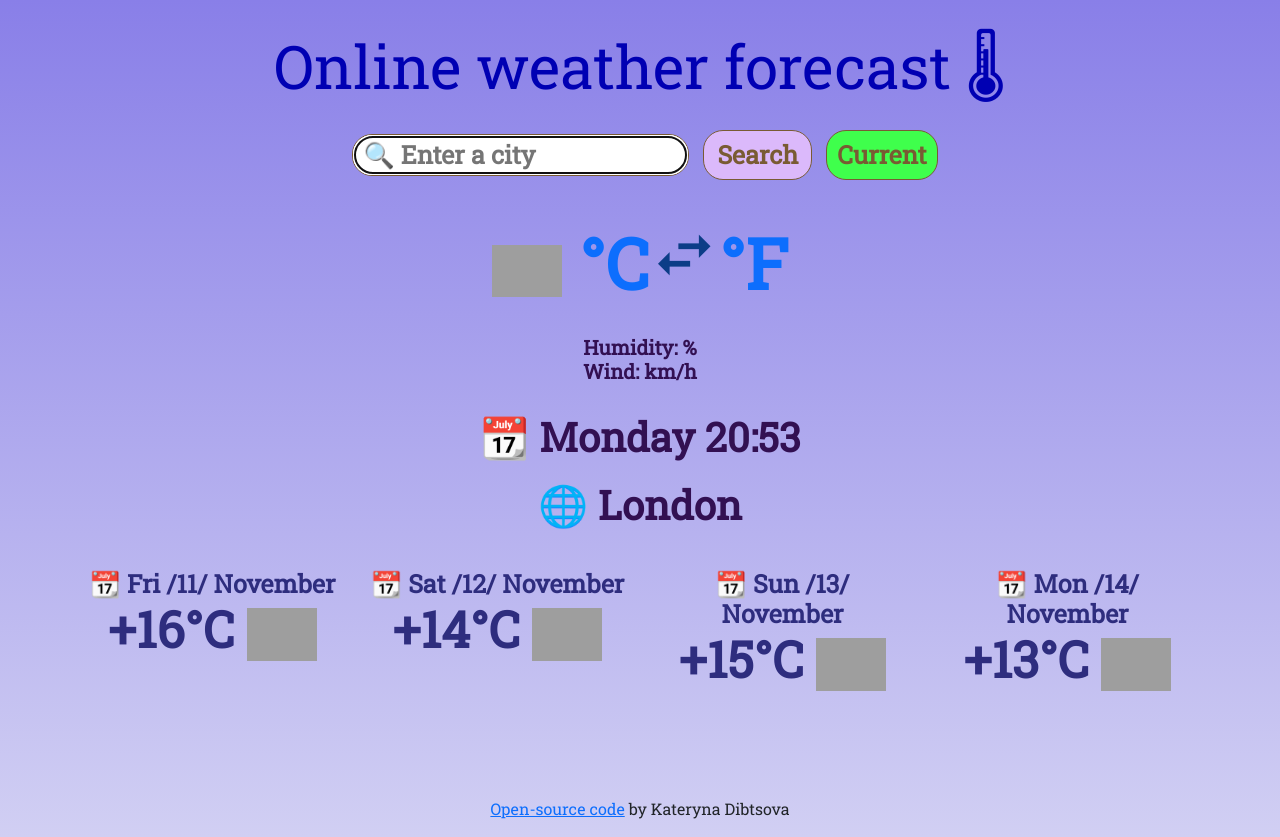
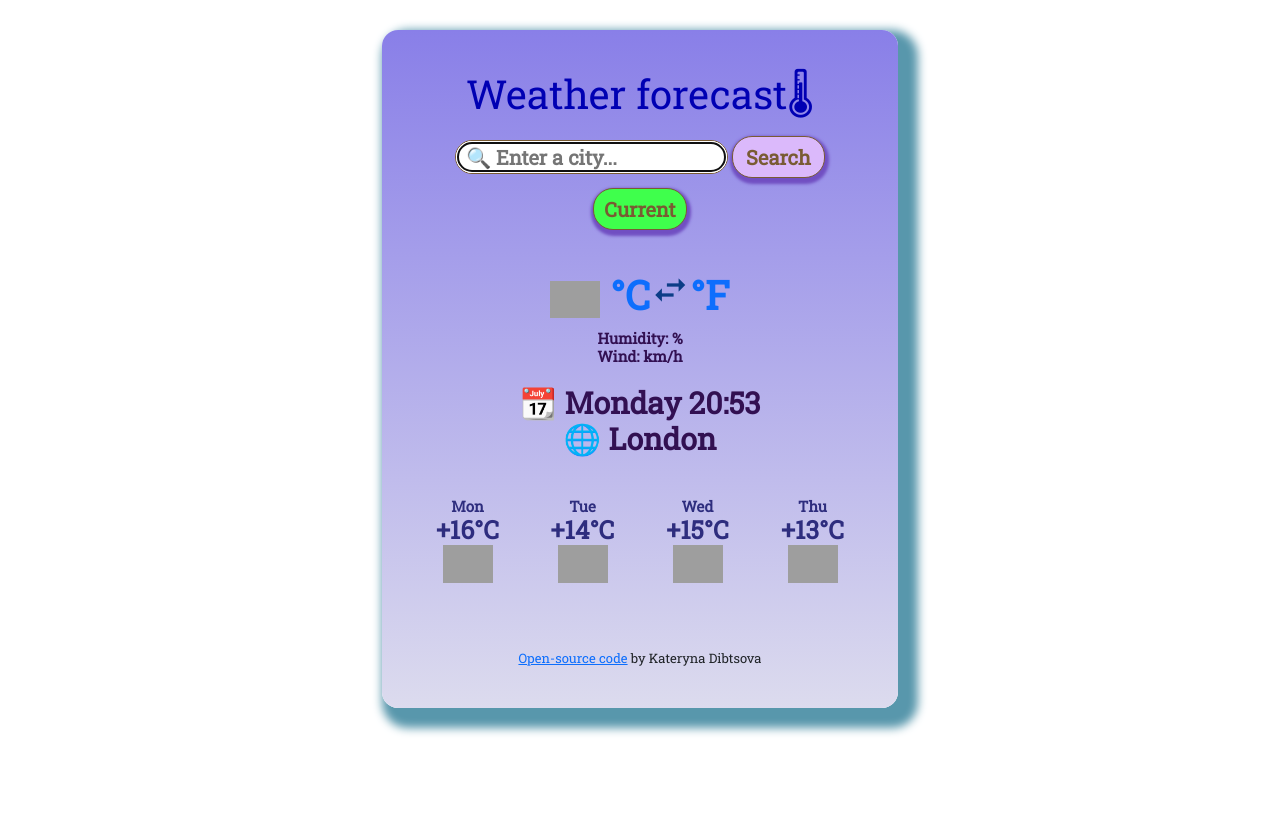
Before and after one commit to KateRom98/My-project, a plain HTML site: page index.html in a window 1280 px wide. After the commit the page ends 800 px from the top, so only its background shows below. Drawn offline with nearby package versions, Linux system fonts and the light colour scheme; no server answers; grey boxes are pictures that could not be loaded.

Commit message:
Changed the style and some parts of the text

```diff
--- a/index.html
+++ b/index.html
@@ -26,12 +26,13 @@
   </head>
   <body>
     <div class="container">
-      <h1>Online weather forecast 🌡</h1>
+      <div class="Weather">
+        <h1>Weather forecast🌡</h1>
         <form>
           <input
             type="search"
             class="search"
-          placeholder="🔍 Enter a city"
+            placeholder="🔍 Enter a city..."
             autofocus
           />
           <input type="submit" class="submit" value="Search" />
@@ -56,8 +57,8 @@
               Humidity: <span class="humidity"></span> %
             </li>
             <li class="windGeneral">Wind: <span class="wind"></span> km/h</li>
-          <li class="today-day">📆</li>
-          <li class="location">🌐</li>
+            <li class="today-day"></li>
+            <li class="location"></li>
           </ul>
         </h2>
         <h3>
@@ -65,7 +66,7 @@
             <div class="row">
               <div class="col-3">
                 <ul>
-                <li class="other-day">📆 Fri /11/ November</li>
+                  <li class="other-day">Mon</li>
                   <li class="otherday-temp">
                     +16°C
                     <img
@@ -77,7 +78,7 @@
               </div>
               <div class="col-3">
                 <ul>
-                <li class="other-day">📆 Sat /12/ November</li>
+                  <li class="other-day">Tue</li>
                   <li class="otherday-temp">
                     +14°C
                     <img
@@ -89,7 +90,7 @@
               </div>
               <div class="col-3">
                 <ul>
-                <li class="other-day">📆 Sun /13/ November</li>
+                  <li class="other-day">Wed</li>
                   <li class="otherday-temp">
                     +15°C
                     <img
@@ -101,7 +102,7 @@
               </div>
               <div class="col-3">
                 <ul>
-                <li class="other-day">📆 Mon /14/ November</li>
+                  <li class="other-day">Thu</li>
                   <li class="otherday-temp">
                     +13°C
                     <img
@@ -114,12 +115,15 @@
             </div>
           </span>
         </h3>
+        <footer>
           <p class="author">
             <a href="https://github.com/KateRom98/My-project" target="_blank"
               >Open-source code</a
             >
             by Kateryna Dibtsova
           </p>
+        </footer>
+      </div>
     </div>
     <script src="src/index.js"></script>
   </body>
--- a/src/styles.css
+++ b/src/styles.css
@@ -1,21 +1,18 @@
 body {
   font-family: "Roboto Slab", serif;
-  background-image: linear-gradient(to top, #d1cff3 0%, #897fe8 100%);
 }
 h1 {
   text-align: center;
-  margin-top: 30px;
   color: rgb(0, 0, 179);
-
-  font-size: 60px;
+  font-size: 40px;
 }
 
 h2 {
   color: rgb(50, 16, 82);
   margin-top: 40px;
-  font-size: 40px;
   text-align: center;
 }
+
 h3 {
   margin-top: 40px;
 }
@@ -29,66 +26,75 @@ ul {
   font-weight: bolder;
 }
 img {
-  width: 70px;
+  width: 50px;
 }
 button {
   background-color: rgb(63, 255, 76);
   padding: 5px 10px;
 }
-.author {
-  text-align: center;
-  margin-top: 90px;
+.Weather {
+  border-radius: 16px;
+  box-shadow: 10px 10px 10px 10px rgb(88, 151, 172);
+  padding: 40px;
+  background-image: linear-gradient(to top, #dcdbee 0%, #897fe8 100%);
+  margin: 30px 300px 0px 300px;
 }
+
 button,
 .submit,
 .search {
   border-radius: 20px;
   border: 1px solid rgb(121, 91, 51);
-  font-size: 25px;
+  font-size: 20px;
   font-weight: 700;
   color: rgb(121, 91, 51);
-  margin-top: 20px;
-  margin-left: 10px;
+  margin-top: 10px;
 }
 .submit {
   background-color: rgb(219, 185, 251);
   padding: 5px 13px;
+}
+button,
+.submit {
+  box-shadow: 1px 3px 3px 3px rgb(113, 79, 194);
 }
 .search {
   padding-left: 10px;
 }
 
 .today-temp {
-  font-size: 70px;
-  margin-bottom: 30px;
+  font-size: 40px;
+  margin-bottom: 10px;
 }
 .other-days {
   color: rgb(46, 45, 126);
-
-  font-size: 30px;
+  font-size: 10px;
 }
 
 .today-day,
 .location {
-  font-size: 40px;
+  font-size: 30px;
 }
 .otherday-temp {
-  font-size: 50px;
+  font-size: 25px;
 }
 .other-day {
-  font-size: 25px;
-}
-.location {
-  margin-top: 20px;
+  font-size: 15px;
 }
 .material-icons {
-  font-size: 70px;
+  font-size: 40px;
   color: #0c3d87;
 }
 .humidityGeneral,
 .windGeneral {
-  font-size: 20px;
+  font-size: 15px;
 }
 .windGeneral {
-  margin-bottom: 30px;
+  margin-bottom: 20px;
 }
+.author {
+  font-size: 13px;
+  margin-bottom: 0px;
+  margin-top: 50px;
+  text-align: center;
+}
```
Lines whose indentation alone changed are shown as unchanged.
